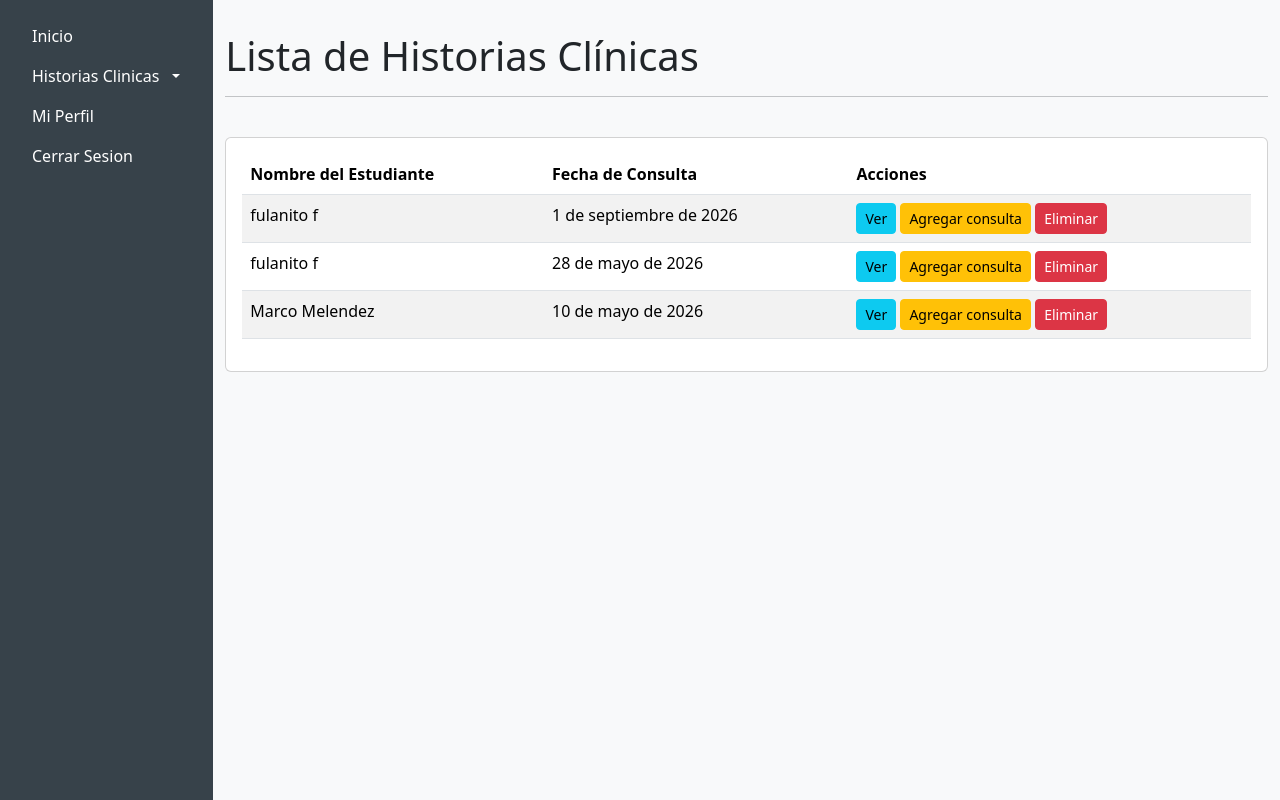
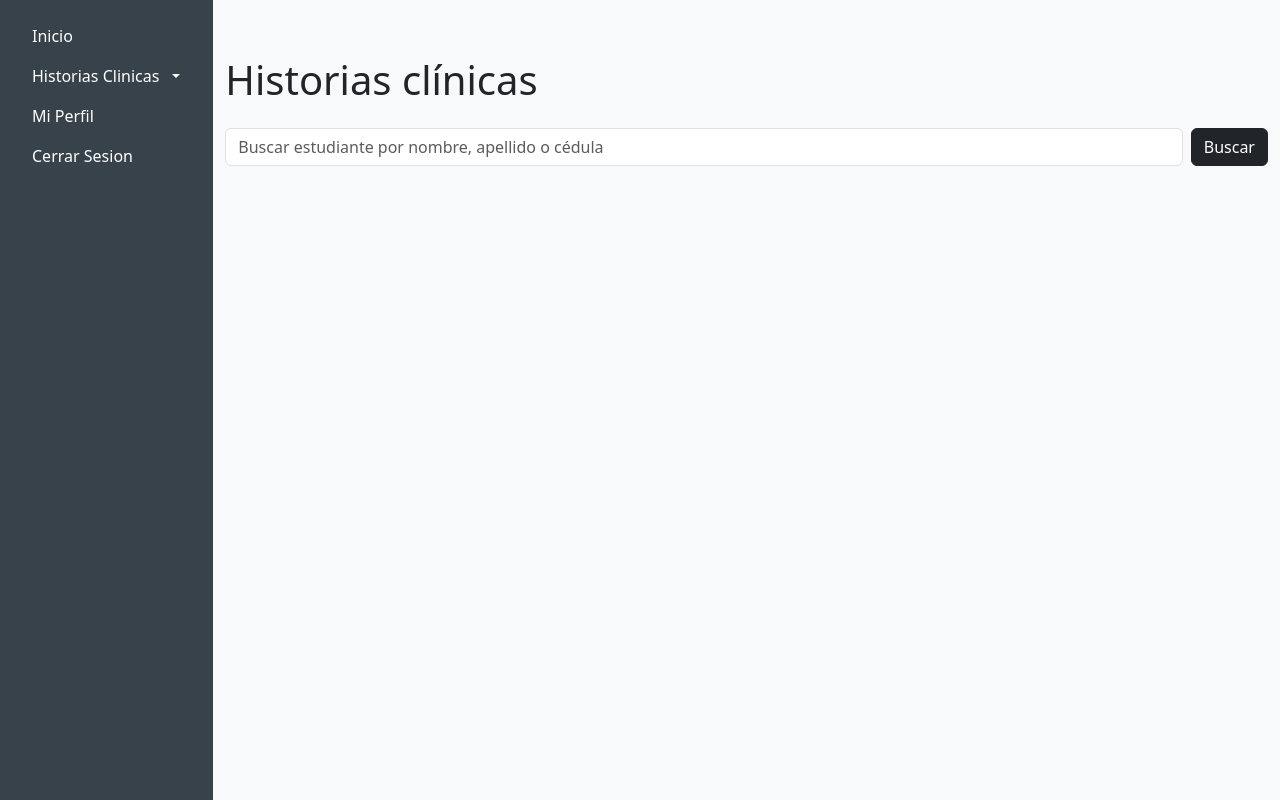
Before and after one commit to marcomelendezz/SistmaHistoriaClinicaYControlMedicoDiario, a Django app: page /historia/lista_historia/ in a window 1280 px wide. Shown: the part 86-886 px from the top of the page. Run offline with Django 5.2, Linux system fonts and the light colour scheme; data comes from the database, SQL or seed files in the repository; both versions use the stored data as it was after the commit.

Commit message:
registro completados

```diff
--- a/Hisotria_clinica/templates/historia/lista_historia.html
+++ b/Hisotria_clinica/templates/historia/lista_historia.html
@@ -4,43 +4,75 @@
 {% block title %}Lista de Historias Clínicas{% endblock %}
 
 {% block content %}
-<div class="container-fluid">
-    <div class="row mb-4">
-        <div class="col-12">
-            <h1 class="mb-3">Lista de Historias Clínicas</h1>
-            <hr>
+<div class="container py-4">
+    <div class="d-flex justify-content-between align-items-center mb-4">
+        <h1 class="mb-0">Historias clínicas</h1>
+    </div>
+
+    <div class="mb-4">
+        <form method="get" class="d-flex gap-2 align-items-center">
+            <input type="text" name="q" value="{{ query }}" class="form-control" placeholder="Buscar estudiante por nombre, apellido o cédula">
+            <button class="btn btn-dark" type="submit">Buscar</button>
+        </form>
+    </div>
+
+    {% if query and not selected_estudiante %}
+        {% if estudiantes %}
+            <div class="mb-4">
+                <h5 class="mb-3">Resultados</h5>
+                <div class="list-group">
+                    {% for estudiante in estudiantes %}
+                        <a href="?q={{ query }}&estudiante={{ estudiante.id }}" class="list-group-item list-group-item-action">
+                            <strong>{{ estudiante.nombre }} {{ estudiante.apellido }}</strong>
+                            <span class="text-muted d-block">Cédula: {{ estudiante.cedula }}</span>
+                        </a>
+                    {% endfor %}
                 </div>
             </div>
+        {% else %}
+            <div class="alert alert-warning">No se encontraron estudiantes con ese criterio.</div>
+        {% endif %}
+    {% endif %}
 
-    <div class="card">
+    {% if selected_estudiante %}
+        <div class="card shadow-sm border-0">
+            <div class="card-header bg-dark text-white d-flex justify-content-between align-items-center">
+                <strong>Historial clínico de {{ selected_estudiante.nombre }} {{ selected_estudiante.apellido }}</strong>
+            </div>
             <div class="card-body">
-            <table class="table table-striped">
+                {% if historias %}
+                    <div class="table-responsive">
+                        <table class="table table-striped mb-0">
                             <thead>
                                 <tr>
-
-                        <th>Nombre del Estudiante</th>
-                        <th>Fecha de Consulta</th>
+                                    <th>Fecha</th>
+                                    <th>Motivo</th>
+                                    <th>Diagnóstico</th>
+                                    <th>Tratamiento</th>
                                     <th>Acciones</th>
                                 </tr>
                             </thead>
                             <tbody>
                                 {% for historia in historias %}
                                 <tr>
-                        <td>{{ historia.estudiante.nombre }} {{ historia.estudiante.apellido }}</td>
                                     <td>{{ historia.fecha_consulta }}</td>
+                                    <td>{{ historia.motivo_consulta|truncatechars:40 }}</td>
+                                    <td>{{ historia.diagnostico|truncatechars:50 }}</td>
+                                    <td>{{ historia.tratamiento|truncatechars:50 }}</td>
                                     <td>
                                         <a href="#" class="btn btn-info btn-sm">Ver</a>
-                            <a href="#" class="btn btn-warning btn-sm">Agregar consulta</a>
                                         <a href="#" class="btn btn-danger btn-sm">Eliminar</a>
                                     </td>
-                    </tr>
-                    {% empty %}
-                    <tr>
-                        <td colspan="4" class="text-center">No hay historias clínicas registradas.</td>
                                 </tr>
                                 {% endfor %}
                             </tbody>
                         </table>
                     </div>
+                {% else %}
+                    <div class="alert alert-info mb-0">Este estudiante aún no tiene historias clínicas registradas.</div>
+                {% endif %}
+            </div>
+        </div>
+    {% endif %}
 </div>
 {% endblock %}
--- a/Hisotria_clinica/views.py
+++ b/Hisotria_clinica/views.py
@@ -68,5 +68,43 @@ def nueva_consulta_view(request):
 
 
 def lista_historia_view(request):
-    historias = HistoriaClinica.objects.select_related('estudiante').all().order_by('-fecha_consulta')
-    return render(request, 'historia/lista_historia.html', {'historias': historias})
+    query = request.GET.get('q', '').strip()
+    estudiantes = Estudiante.objects.all().order_by('apellido', 'nombre')
+    selected_estudiante = None
+    estudiante_id = request.GET.get('estudiante')
+
+    if estudiante_id:
+        selected_estudiante = get_object_or_404(Estudiante, pk=estudiante_id)
+    elif query:
+        estudiantes_por_cedula = Estudiante.objects.filter(cedula__icontains=query)
+
+        if estudiantes_por_cedula.count() == 1:
+            selected_estudiante = estudiantes_por_cedula.first()
+        else:
+            estudiantes = estudiantes.filter(
+                Q(nombre__icontains=query) |
+                Q(apellido__icontains=query) |
+                Q(cedula__icontains=query)
+            )
+
+    if not selected_estudiante and query and not estudiante_id:
+        estudiantes = estudiantes.filter(
+            Q(nombre__icontains=query) |
+            Q(apellido__icontains=query) |
+            Q(cedula__icontains=query)
+        )
+
+    historias = []
+    if selected_estudiante:
+        historias = HistoriaClinica.objects.filter(estudiante=selected_estudiante).select_related('estudiante').order_by('-fecha_consulta')
+
+    return render(
+        request,
+        'historia/lista_historia.html',
+        {
+            'historias': historias,
+            'estudiantes': estudiantes,
+            'selected_estudiante': selected_estudiante,
+            'query': query,
+        }
+    )
```
Also changed, not shown: db.sqlite3. Lines whose indentation alone changed are shown as unchanged.
